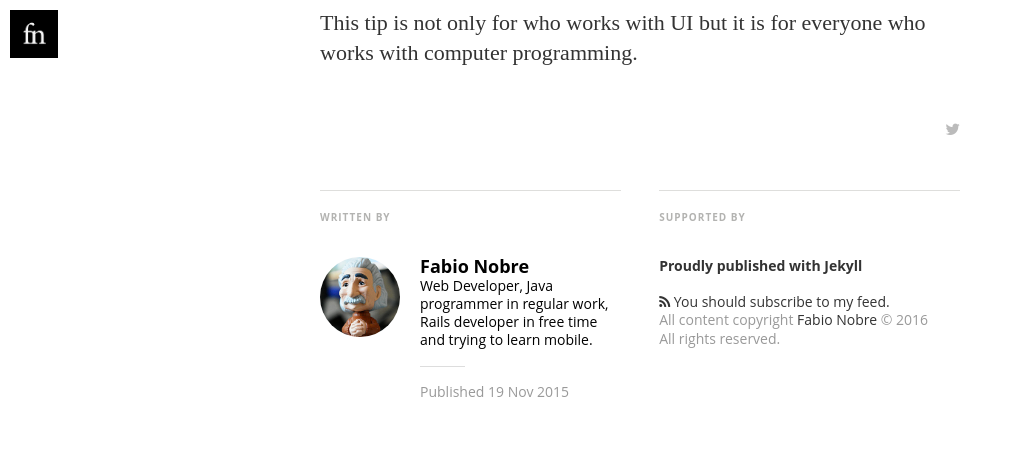
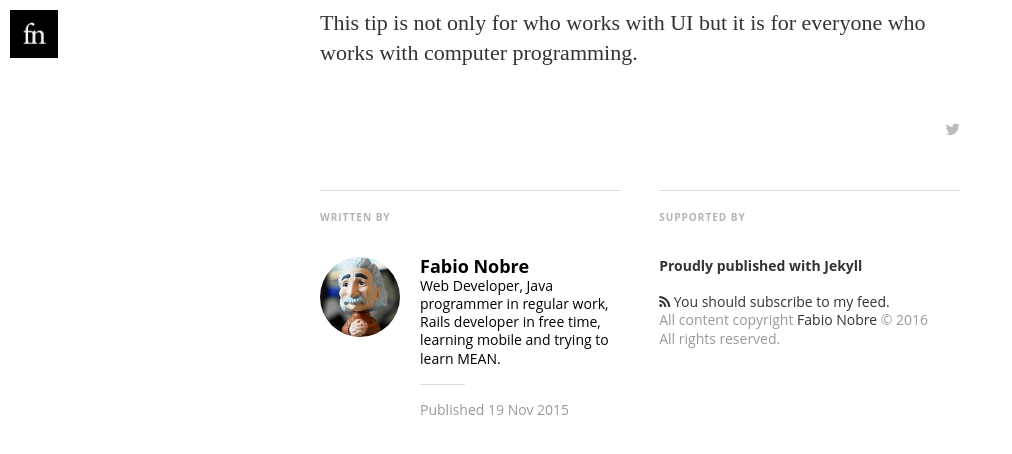
Before and after one commit to fabionobre/fabionobre.github.io, a Jekyll site: the page built from _posts/2015-11-19-dicas_goodui.md, in a window 1280 px wide and 900 px high, scrolled down 1052 px, cut to the strip 0-487 px from the top of the window. Shown: the top 454 px of the strip, without its empty margins (0-1012 px from the left). Built offline with Jekyll 4.4.1, drawn with Linux system fonts in a browser that asks for light colours; nearby versions of some CDN libraries; some web fonts are replaced.

Commit message:
Changed description (about me)

```diff
--- a/_config.yml
+++ b/_config.yml
@@ -18,7 +18,7 @@ cover: "/assets/images/cA4aKEIPQrerBnp1yGHv_IMG_9534-3-2.jpg"
 name: 'Fabio Nobre'
 author:
   name: 'Fabio Nobre'
-  bio: 'Web Developer, Java programmer in regular work, Rails developer in free time and trying to learn mobile.'
+  bio: 'Web Developer, Java programmer in regular work, Rails developer in free time, learning mobile and trying to learn MEAN.'
 author_image: "/assets/images/author.jpg"
 
 paginate:	5
```
